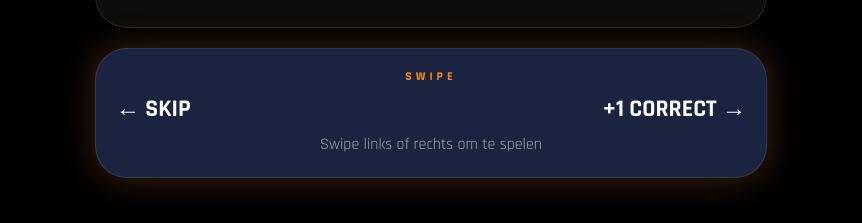
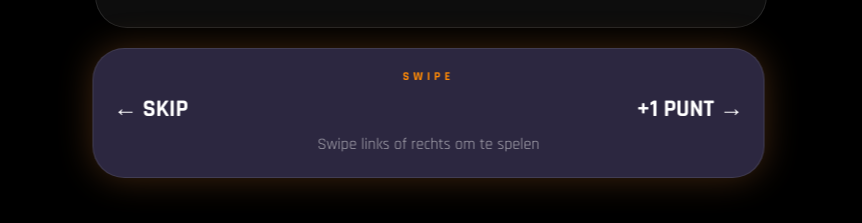
Before and after one commit to beaukim81/spin-and-shame, a Next.js app: page / in a window 1280 px wide. Shown: the part 607-830 px from the top of the page, without its empty margins (209-1071 px from the left). Built offline with nearby package versions, Linux system fonts and the light colour scheme.

Commit message:
change home slide

```diff
--- a/src/app/page.js
+++ b/src/app/page.js
@@ -1026,15 +1026,6 @@ export default function Home() {
                   ease: "easeInOut",
                 }}
 
-                animate={
-                  !introTouched
-                    ? { x: [[-10, 10, -10]] }
-                    : {}
-                }
-                transition={{
-                  duration: 2,
-                  repeat: Infinity,
-                }}
                 onDragStart={() => setIntroTouched(true)}
                 dragConstraints={{ left: 0, right: 0 }}
                 dragElastic={0.8}
@@ -1073,7 +1064,7 @@ export default function Home() {
                   </span>
 
                   <span>
-                    +1 CORRECT →
+                    +1 PUNT →
                   </span>
 
                 </div>
```
